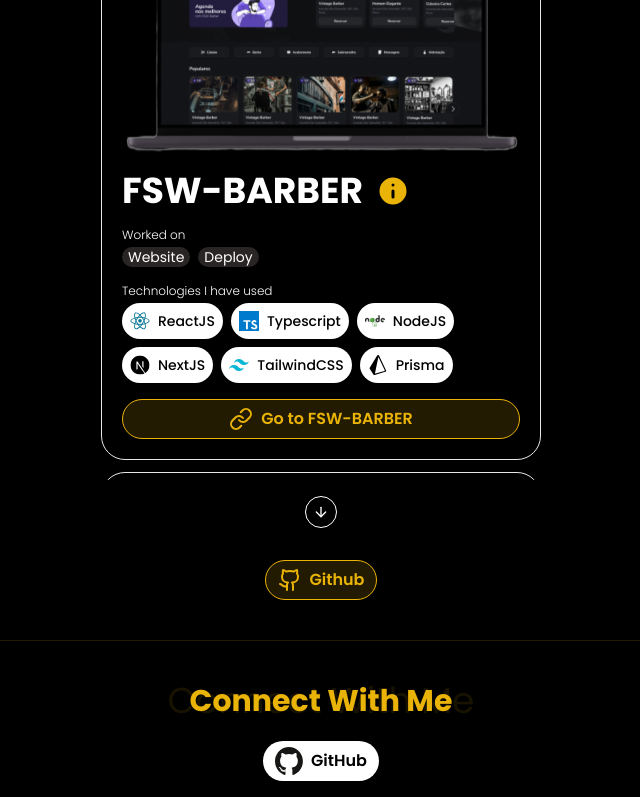
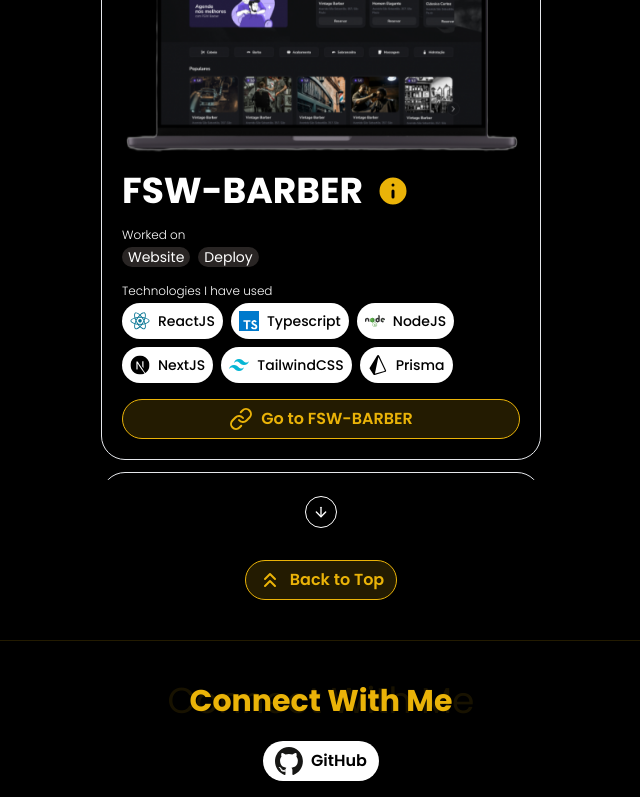
Before and after one commit to GhabrielMolina/portfolio-web, a React (Vite) app: page / in a window 1280 px wide. Shown: the part 5347-6144 px from the top of the page, without its empty margins (319-959 px from the left). Built offline with nearby package versions, Linux system fonts and the light colour scheme.

Commit message:
feat: ensure functionality to the buttons

```diff
--- a/src/_components/fields/about-me.tsx
+++ b/src/_components/fields/about-me.tsx
@@ -1,7 +1,7 @@
 import { Heart } from "lucide-react";
 import TitleField from "../title-item";
-import LinkButton from "../link-button-item";
 import Loves from "../love-item";
+import LinkButtonItem from "../link-button-item";
 
 const AboutMeField = () => {
   const loves = [
@@ -74,7 +74,11 @@
       </div>
 
       {/* CONTACTE ME */}
-      <LinkButton name="Contact With Me" url="#ConnectWithMe" icon="Smartphone" />
+      <LinkButtonItem
+        name="Contact With Me"
+        url="#ConnectWithMe"
+        icon="Smartphone"
+      />
     </div>
   );
 };
--- a/src/_components/fields/apresentation.tsx
+++ b/src/_components/fields/apresentation.tsx
@@ -1,6 +1,6 @@
 import { technologyOptions } from "@/_constants/technology";
 import Technology from "../technology-item";
-import LinkButton from "../link-button-item";
+import LinkButtonItem from "../link-button-item";
 
 const ApresentationField = () => {
   const technologyWithClasses = [
@@ -41,7 +41,7 @@
       </p>
 
       {/* DOWNLOAD CV */}
-      <LinkButton
+      <LinkButtonItem
         name="Download CV"
         icon="Download"
         url="https://drive.google.com/uc?export=download&id=1HOQVfzri_38Hii6gaGy3yi3BE7aPet2K"
--- a/src/_components/fields/projects.tsx
+++ b/src/_components/fields/projects.tsx
@@ -1,7 +1,5 @@
 import { projectOptions } from "@/_constants/project";
-import { Github } from "lucide-react";
 import ProjectItem from "../project-item";
-import { Button } from "../ui/button";
 import {
   Carousel,
   CarouselContent,
@@ -9,6 +7,7 @@
   CarouselNext,
 } from "../ui/carousel";
 import TitleField from "../title-item";
+import LinkButtonItem from "../link-button-item";
 
 const ProjectsField = () => {
   return (
@@ -33,12 +32,7 @@
         </Carousel>
 
         {/* GITHUB */}
-        <div>
-          <Button className="flex gap-2 items-center text-yellowPrimary bg-yellowPrimary/15 rounded-full py-1 px-3 border border-solid border-yellowPrimary">
-            <Github />
-            <p className="font-semibold text-base">Github</p>
-          </Button>
-        </div>
+        <LinkButtonItem name="Back to Top" icon="ChevronsUp" url="#top" />
       </div>
     </div>
   );
--- a/src/_components/fields/skills.tsx
+++ b/src/_components/fields/skills.tsx
@@ -1,8 +1,7 @@
 import { technologyOptions } from "@/_constants/technology";
-import { Download } from "lucide-react";
-import { Button } from "../ui/button";
 import TitleField from "../title-item";
 import Technology from "../technology-item";
+import LinkButtonItem from "../link-button-item";
 
 const SkillsField = () => {
   return (
@@ -56,12 +55,11 @@
         </div>
 
         {/* DOWNLOAD CV */}
-        <div>
-          <Button className="flex gap-2 items-center text-yellowPrimary bg-yellowPrimary/15 rounded-full py-1 px-3 border border-solid border-yellowPrimary">
-            <Download />
-            <p className="font-semibold text-base">Download CV</p>
-          </Button>
-        </div>
+        <LinkButtonItem
+          name="Download CV"
+          icon="Download"
+          url="https://drive.google.com/uc?export=download&id=1HOQVfzri_38Hii6gaGy3yi3BE7aPet2K"
+        />
       </div>
     </div>
   );
--- a/src/_components/link-button-item.tsx
+++ b/src/_components/link-button-item.tsx
@@ -1,16 +1,16 @@
-import { Download, Link, Github, Smartphone} from "lucide-react";
+import { Download, Link, Smartphone, ChevronsUp} from "lucide-react";
 import { Button } from "./ui/button";
 
 interface LinkButtonProps {
   name: string;
   url: string;
-  icon: "Download" | "Link" | "Github" | "Smartphone";
+  icon: "Download" | "Link" | "ChevronsUp" | "Smartphone";
 }
 
 const iconMap = {
   Download,
   Link,
-  Github,
+  ChevronsUp,
   Smartphone,
 };
 
--- a/src/app.tsx
+++ b/src/app.tsx
@@ -16,7 +16,7 @@
 
 export function App() {
   return (
-    <div>
+    <div id="top">
       <div className="bg-pattern bg-no-repeat h-screen bg-center bg-contain ">
         <Header />
         <ApresentationField />
```
